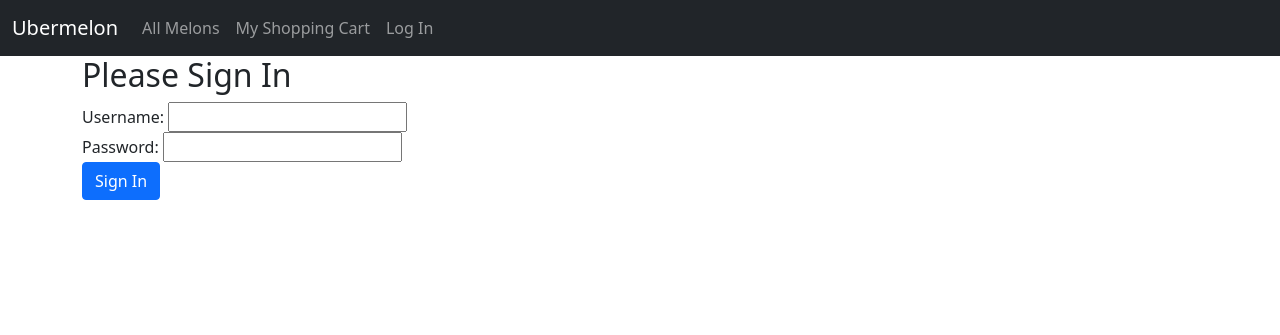
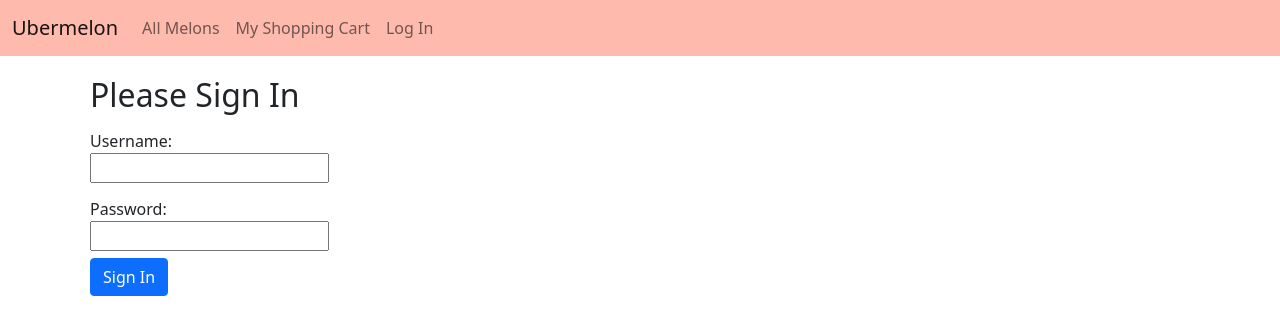
Before and after one commit to nydiamedina/py-proj-3, a Flask app: page /login in a window 1280 px wide. Shown: the top 335 px of the page. Run offline with Flask 2, Linux system fonts and the light colour scheme.

Commit message:
Add styling to app

```diff
--- a/starter/templates/base.html
+++ b/starter/templates/base.html
@@ -11,9 +11,9 @@
   </head>
 
   <body>
-    <nav class="navbar navbar-dark bg-dark navbar-expand-lg">
+    <nav class="navbar sticky-top navbar-light navbar-expand-lg" style="background-color: #febaad;">
       <div class="container-fluid">
-        <a class="navbar-brand" href="#">Ubermelon</a>
+        <a class="navbar-brand mb-0 h1" href="/melons">Ubermelon</a>
         <div class="collapse navbar-collapse">
           <div class="navbar-nav">
             <a class="nav-link" href="/melons">All Melons</a>
@@ -28,7 +28,7 @@
       </div>
     </nav>
 
-    <div class="container">
+    <div class="container" style="padding: 20px">
       <!-- This is where the main content goes. -->
       {% for message in get_flashed_messages() %}
       <p class="alert alert-warning">{{ message }}</p>
--- a/starter/templates/login.html
+++ b/starter/templates/login.html
@@ -2,8 +2,8 @@
 <h2>Please Sign In</h2>
 
 <form method="POST" action="/login">
-  <div>{{ form.username.label }}: {{ form.username }}</div>
-  <div>{{ form.password.label }}: {{ form.password }}</div>
+  <div class="col-sm-2 col-form-label">{{ form.username.label }}: {{ form.username }}</div>
+  <div class="col-sm-2 col-form-label">{{ form.password.label }}: {{ form.password }}</div>
   {{ form.csrf_token }}
   <button class="btn btn-primary" type="submit">Sign In</button>
 </form>
--- a/starter/templates/melon-details.html
+++ b/starter/templates/melon-details.html
@@ -13,7 +13,7 @@
   {% endif %}
 </ul>
 <form method="POST" action="{{ url_for('add_to_cart', melon_id=melon.melon_id) }}">
-  <div>{{ form.quantity.label }}: {{ form.quantity }}</div>
+  <div class="col-sm-2 col-form-label">{{ form.quantity.label }}: {{ form.quantity }}</div>
   {{ form.csrf_token }}
   <button class="btn btn-primary" type="submit">Add to Cart</button>
 </form>
```
